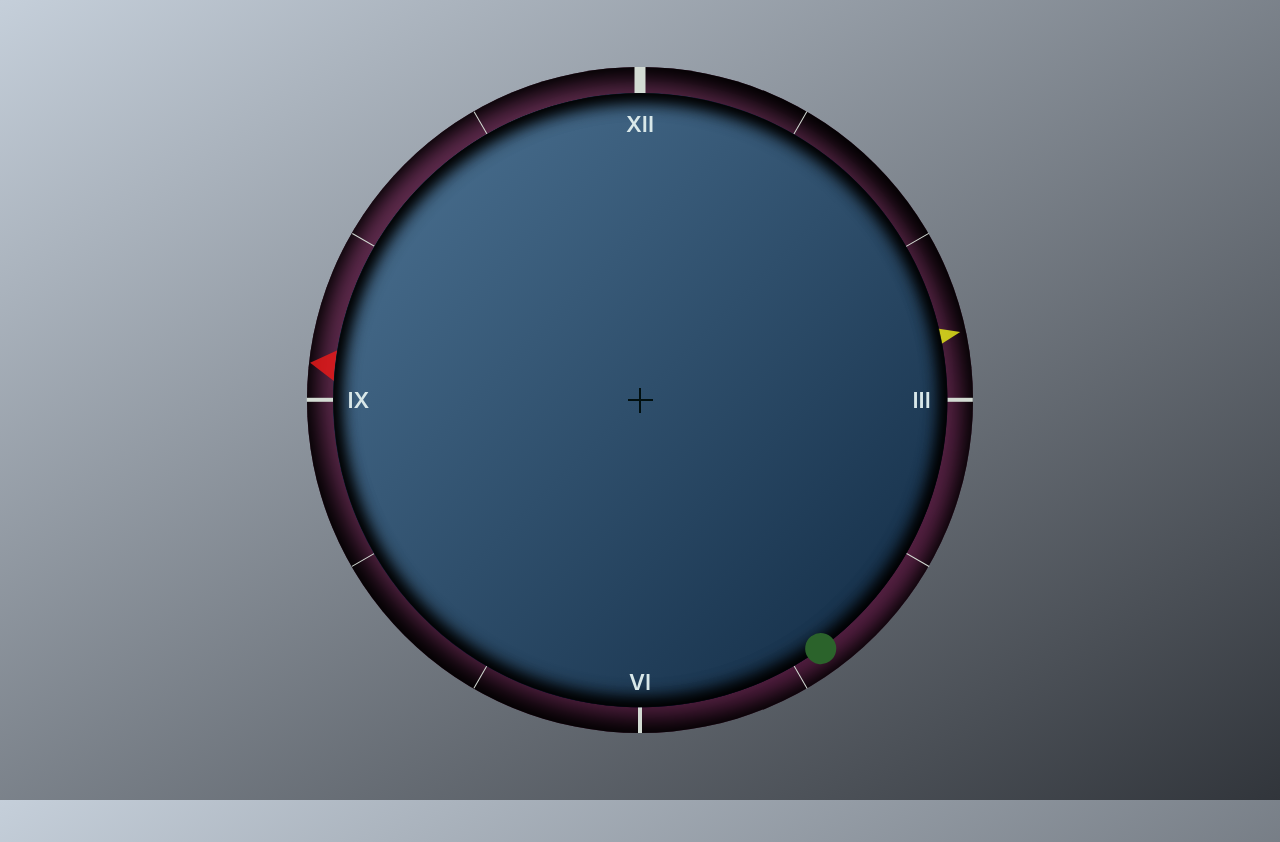
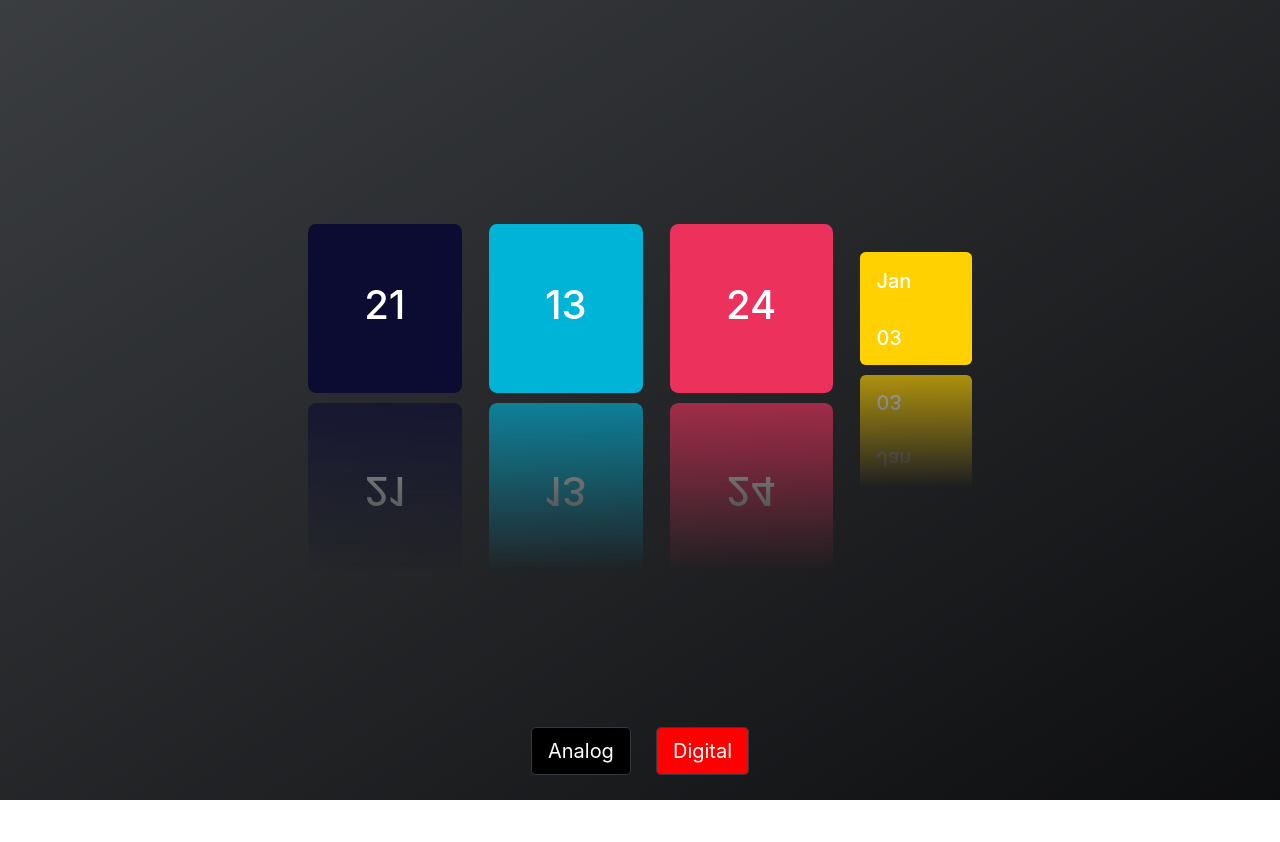
Before and after one commit to Omar-Shaikh1542/WhatstheTime, a plain HTML site: page index.html in a window 1280 px wide. After the commit the page ends 800 px from the top, so only its background shows below. Drawn offline with nearby package versions, Linux system fonts and the light colour scheme.

Commit message:
6th commit

```diff
--- a/index.html
+++ b/index.html
@@ -16,9 +16,15 @@
 
     </head>
     <body>
-        <div class = "clock">
+        <header class = switch-button>
+
+            <button class = "btn btn-lg btn-dark switch " id = "analog-switch">Analog</button>
+            <button class = "btn btn-lg btn-dark switch " id = "digital-switch">Digital</button>
+
+        </header>
+
+        <div class = "clock" id = "analog-clock">
             <div class = "clock-frame">
-                <!-- <div class = "clock-number"> -->
                 <div class = "num-12"></div>
                 <div class = "num-1-7"></div>
                 <div class = "num-2-8"></div>
@@ -26,61 +32,75 @@
                 <div class = "num-4-10"></div>
                 <div class = "num-5-11"></div>
                 <div class = "num-9"></div>
-                <!-- </div> -->
             </div>
             <div class = "clock-number">
                 <div class = " value value-12">XII</div>
                 <div class = " value value-3">III</div>
                 <div class = " value value-6">VI</div>
                 <div class = " value value-9">IX</div>
-
-
             </div>
             <div class = "clock-hand clock-hour" id = "clock-hour">
                 <div class = "clock-pointer-hour">
-
                 </div>
             </div>
             <div class = "clock-hand clock-minute" id = "clock-minute">
                 <div class = "clock-pointer-minute">
-
                 </div>
             </div>
             <div class = "clock-hand clock-second" id = "clock-second">
                 <div class = "clock-pointer-second">
-
                 </div>
             </div>
-            <div class = "clock-hand clock-surface">
-
-            </div>
-            <div class = "cross clock-point-hor">
-
-            </div>
-            <div class = " cross clock-point-vert">
+            <div class = "clock-hand clock-surface"></div>
+            <div class = "cross clock-point-hor"></div>
+            <div class = " cross clock-point-vert"></div>
 
         </div>
 
         <!-------------------- analog clock ----------------->
 
-            <div class = "analog">
+        <div class = "digital-clock" id = "digital-clock">
+            <div class = "digital-top">
+
                 <div class = "block-box">
-                    <div class = "block block-hour"></div>
-                    <div class = "block block-minute"></div>
-                    <div class = "block block-second"></div>
+                    <div class = "block block-hour">
+
+                            <h1 id = "digital-hour">12
+                    </div>
+                    <div class = "block block-minute">
+
+                            <h1 id = "digital-minute">06</h1>
+                    </div>
+                    <div class = "block block-second">
+
+                            <h1 id = "digital-second">32</h1>
+                    </div>
                     <div class = "block block-date">
-                        <div class = "date block-day"></div>
-                        <div class = "date block-month"></div>
+                        <div class = "date block-day">
+
+                                <h5 id = "digital-day">5</h5>
+                        </div>
+                        <div class = "date block-month">
+
+                                <h5 id = "digital-month">Jan</h5>
+
+
 
                         </div>
                     </div>
-            </div>
-            <!-------------------- switch button ---------------->
-            <!-- <div class = "change-button">
-                <button class = "ball"></button>
-            </div> -->
 
                 </div>
+
+            </div>
+
+        </div>
+
+        <!-------------------- switch button ---------------->
+
+
+
+
+
         <script type = "text/javascript" src = "index.js"></script>
     </body>
     </html>
--- a/index.js
+++ b/index.js
@@ -2,8 +2,30 @@ const hour = document.getElementById("clock-hour");
 const minute = document.getElementById("clock-minute");
 const second = document.getElementById("clock-second");
 const deg = 6;
+const aSwitch = document.getElementById("analog-switch");
+const dSwitch = document.getElementById("digital-switch");
 
+const analog = document.getElementById("analog-clock");
+const digital = document.getElementById("digital-clock");
 
+aSwitch.addEventListener("click", getAnalog);
+dSwitch.addEventListener("click", getDigital);
+
+dSwitch.style.backgroundColor = "red";
+aSwitch.style.backgroundColor = "black";
+function getAnalog(){
+    analog.style.display = "flex";
+    digital.style.display = "none";
+    aSwitch.style.backgroundColor = "red";
+    dSwitch.style.backgroundColor = "black";
+}
+
+function getDigital(){
+    digital.style.display = "flex";
+    analog.style.display = "none";
+    dSwitch.style.backgroundColor = "red";
+    aSwitch.style.backgroundColor = "black";
+}
 setInterval(() => {
     let day = new Date();
     let hourrotate = day.getHours() * 30;
@@ -15,4 +37,43 @@ setInterval(() => {
     second.style.transform = `rotateZ(${secondrotate}deg)`;
 
 
+    const dHour = document.getElementById("digital-hour");
+    const dMinute = document.getElementById("digital-minute");
+    const dSecond = document.getElementById("digital-second");
+    const dDay = document.getElementById("digital-day");
+    const dMonth = document.getElementById("digital-month");
+
+
+    let date = new Date();
+    let hourset = String(date.getHours()).padStart(2,'0');
+    let minuteset = String(date.getMinutes()).padStart(2,'0');
+    let secondset = String(date.getSeconds()).padStart(2,'0');
+    let dayset = String(date.getDate()).padStart(2,'0');
+    let monthset = [
+        "Jan",
+        "Feb",
+        "Mar",
+        "Apr",
+        "May",
+        "June",
+        "July",
+        "Aug",
+        "Sept",
+        "Oct",
+        "Nov",
+        "Dec"
+    ];
+
+    let n = date.getMonth();
+
+    function preperndZero(number){
+       var prepnumber = String(number).padStart(2,'0');
+       return prepnumber;
+    }
+    dHour.innerHTML = hourset;
+    dMinute.innerHTML = minuteset;
+    dSecond.innerHTML = secondset;
+    dDay.innerHTML = dayset;
+    dMonth.innerHTML = monthset[n-1];
+
 })
--- a/style.css
+++ b/style.css
@@ -7,23 +7,48 @@
 body{
     /* display: inline-flex; */
     overflow: hidden;
+
+    /* overflow-y: scroll; */
     /* background-color:black; */
-    background: linear-gradient(to bottom right, #c5cfda, #31353b), #ced4da;
     /* background: linear-gradient(to bottom right, #083961, #021627 ), #000000; */
     /* background: linear-gradient(to bottom right, #070738, rgb(7, 7, 46) ), #0c0c33; */
+    background: linear-gradient(to bottom right, #898f97, #1f2125);
+    background-repeat: no-repeat;
+    background-size: cover;
 }
 ol, ul{
     list-style: none;
 }
+.switch-button{
+    padding: 1%;
+    /* height: 12%; */
+    width: 100%;
+    /* margin: 1%; */
+    /* background-color: #00b4d8; */
+    bottom: 0;
+    left: 50%;
+    transform: translate(-50%, 0%);
+    display: flex;
+    justify-content: center;
+    flex-wrap: wrap;
+    position: absolute;
+    /* left: -5%; */
+    /* top: -10%; */
+}
+.switch{
+margin: 1%;
+}
+
 .clock{
     height: 100vh;
     width: 100%;
     display: flex;
     justify-content: center;
     align-items: center;
-    /* display: none; */
+    display: none;
 
 }
+
 .clock-frame{
     padding: 18%;
     border-radius: 50%;
@@ -315,41 +340,173 @@ ol, ul{
     left: 0%;
 }
 
-.change-button{
-    /* margin: 1%; */
-    padding: 2%;
-    background-color: #07011be3;
-    right: 40%;
-    /* border-top-right-radius: 50%; */
-    /* border-bottom-left-radius: 50%; */
-    /* border-bottom-right-radius: 50%; */
-    /* margin: 5%; */
-    /* width: 5%; */
-    height: 25%;
-    position: relative;
-}
-.ball{
-    /* margin: 1%; */
-    padding: 50%;
-    height: 50%;
-    /* bottom: 0; */
-    bottom: 25%;
-    /* transform-origin:; */
-    /* border-radius: 50%; */
-    transform: translate(-50%, -50%);
-    /* width: 100%; */
-    /* height: 100%; */
-    position: absolute;
-    background-color: hsl(240, 65%, 87%);
-}
-.ball:hover{
-    animation: 1s buttondown linear;
-}
+
 /* =================analog==================== */
-.analog {
-    position: absolute;
+.digital-clock {
+   height: 100vh;
+   width: 100vw;
+   background-color: #00000091;
+   display: flex;
+   /* display: none; */
+   justify-content: center;
 
 }
+h1, h4, h5{
+    color: white;
+}
+span{
+
+    font-size: 2rem;
+}
+@media screen and (min-width: ){
+
+}
+.digital-top{
+    height: 50vh;
+    display: flex;
+    /* flex-wrap: wrap; */
+    background-color: #010f0f00;
+    /* justify-content: flex-end; */
+    align-items: flex-end;
+    /* align-items: center; */
+    margin-bottom: 0.4%;
+}
+/* .digital-bottom{
+    height: 50vh;
+    display: flex;
+    background-color: #010f0f;
+    justify-content: center;
+    align-items: flex-start;
+
+} */
+.block-box{
+    width: 55vw;
+    display: flex;
+    flex-wrap: wrap;
+    justify-content: space-evenly;
+    align-items: center;
+    /* transform: scaleY(45px); */
+    /* transform: rotateX(15deg); */
+    /* transform: rotateZ(45deg); */
+}
+/* .block-box-bottom{
+    width: 45vw;
+    display: flex;
+    justify-content: space-evenly;
+    align-items: center;
+}  */
+.block{
+    margin: 1%;
+    /* height: 15rem; */
+    padding: 8%;
+    position: relative;
+    z-index: 1;
+    border-radius: 5%;
+    display: inline-flex;
+    /* transform: translateY(-55%); */
+    /* transform: rotateZ(45deg); */
+    -webkit-box-reflect: below 10px linear-gradient(transparent, #000000a2);
+    transition: 0.3s;
+    /* -webkit-box-reflect: below -20px linear-gradient(transparent, #000000a2); */
+}
+.block:hover{
+    padding: 10%;
+}
+
+.block-hour{
+    background-color: #0c0c33;
+    animation: blockhour 1s linear forwards;
+}
+.block-minute{
+
+    background-color: #00b4d8;
+}
+.block-second{
+
+    background-color: #eb315c;
+}
+.block-date{
+    background-color: #ffd100;
+}
+.date{
+    margin: 0%;
+    padding: 15%;
+    position: absolute;
+}
+@media screen and (max-width: 1100px){
+    .block-date{
+        padding: 10%;
+    }
+}
+@media screen and (min-width: 1700px){
+    .block-date{
+        padding: 10%;
+    }
+    .block{
+        padding: 9%;
+    }
+    h5{
+        font-size: 2.5rem;
+    }
+    h1{
+        font-size: 3rem;
+    }
+}
+@media screen and (max-width: 740px){
+    .block-date{
+        /* margin: 0; */
+        padding: 15%;
+        /* padding-right: 15%; */
+    }
+    .block{
+        /* top:-50%; */
+        -webkit-box-reflect: below 120px linear-gradient(transparent, #000000a2);
+    }
+}
+@media screen and (max-width: 470px){
+    .block-date{
+        /* margin: 0; */
+        padding: 17%;
+
+        /* padding-right: 15%; */
+    }
+    .block{
+        /* top:-50%; */
+        /* padding: 9%; */
+        -webkit-box-reflect: below 110px linear-gradient(transparent, #000000a2);
+    }
+    h5{
+        font-size: 14px;
+    }
+}
+@media screen and (max-width: 330px){
+    .block-date{
+        padding: 25%;
+    }
+    .block{
+        /* top:-50%; */
+        /* padding: 9%; */
+        -webkit-box-reflect: below 150px linear-gradient(transparent, #000000a2);
+    }
+}
+.block-day{
+    left: 0;
+    /* top: 0; */
+    background-color: #7fa2cf00;
+    border-radius: 5%;
+}
+.block-month{
+    left: 0;
+    top: 0;
+    background-color: #6790c500;
+    border-radius: 5%;
+
+
+}
+
+/* =========================================== */
+
+
 /* =========================================== */
 
 @-webkit-keyframes crossmove{
```
Lines whose indentation alone changed are shown as unchanged.
